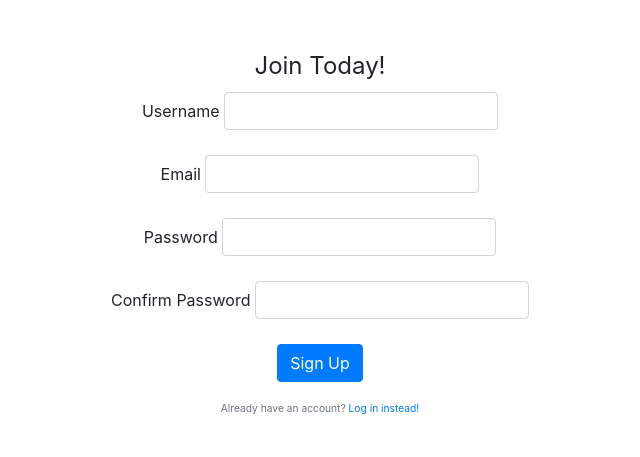
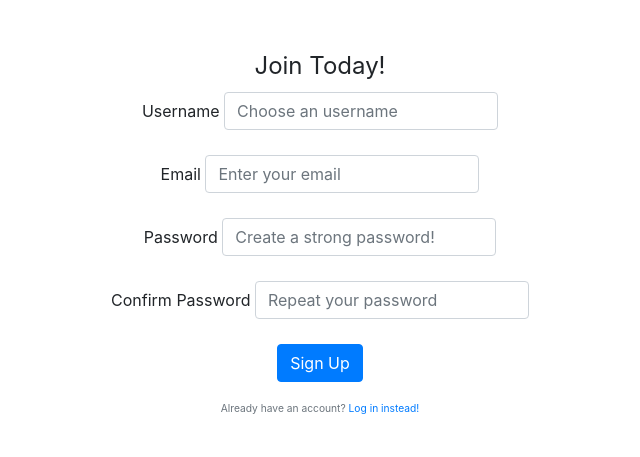
Before and after one commit to d-rocham/cs50-finance, a Flask app: page /register in a window 1280 px wide. Shown: the part 76-533 px from the top of the page, without its empty margins (320-960 px from the left). Run offline with Flask 2, Linux system fonts and the light colour scheme; some libraries are stand-ins or nearby versions.

Commit message:
Added attritbutes to form fields

```diff
--- a/application.py
+++ b/application.py
@@ -122,14 +122,13 @@ if not os.environ.get("API_KEY"):
 def login():
     form = LoginForm()
     # Forget any user_id
-    session.clear()
+    session.clear()  # TODO: check this later on. Why is it here?
 
     if request.method == "POST":
-        # TODO: this manual checks will be replaced by WTForms checks
-
         if form.validate_on_submit():  # If form validation succesful
-            flash(f"Loged in as {form.email.data}!")
-            return redirect(url_for("index"))
+            flash(f"Loged in as {form.email.data}!", "success")
+            return apology("LOGGED IN!")
+            # Session.clear() prevents apology to work.
         else:
             return render_template("login.html", form=form)
 
--- a/templates/register.html
+++ b/templates/register.html
@@ -5,10 +5,6 @@ Register
 {% endblock %}
 
 {% block main %}
-<!--TODO: Replace all this with incoming form-->
-<!--TODO: check how to re style with incoming form from server-->
-<!--TODO: How to put a placeholder attribute in WTForms imported fields?-->
-<!--TODO: What about other attributes? Check WTForms documentation-->
 <!--TODO: Re style-->
 
 <div>
@@ -21,56 +17,62 @@ Register
                 {{ form.username.label(class="register__label form-group") }}
 
                 {% if form.username.errors %}
-                {{ form.username(class= "form-control is-invalid") }}
+                {{ form.username(class= "form-control is-invalid", placeholder = "Choose an username", autocomplete =
+                "off") }}
                 <div class="invalid-feedback">
                     {% for error in form.username.errors %}
                     <span> {{ error }} </span>
                     {% endfor %}
                 </div>
                 {% else %}
-                {{ form.username(class= "form-control") }}
+                {{ form.username(class= "form-control", placeholder = "Choose an username", autocomplete = "off") }}
                 {% endif %}
             </div>
             <div class="form-group">
                 {{ form.email.label(class="register__label form-group") }}
 
                 {% if form.email.errors %}
-                {{ form.email(class="form-control is-invalid") }}
+                {{ form.email(class="form-control is-invalid", placeholder = "Enter your email", autocomplete = "off")
+                }}
                 <div class="invalid-feedback">
                     {% for error in form.email.errors %}
                     <span> {{ error }} </span>
                     {% endfor %}
                 </div>
                 {% else %}
-                {{ form.email(class="form-control") }}
+                {{ form.email(class="form-control", placeholder = "Enter your email", autocomplete = "off") }}
                 {% endif %}
             </div>
             <div class="form-group">
                 {{ form.password.label(class="register__label form-group") }}
 
                 {% if form.password.errors %}
-                {{ form.password(class="form-control is-invalid") }}
+                {{ form.password(class="form-control is-invalid", placeholder = "Create a strong password!",
+                autocomplete = "off") }}
                 <div class="invalid-feedback">
                     {% for error in form.password.errors %}
                     <span> {{ error }} </span>
                     {% endfor %}
                 </div>
                 {% else %}
-                {{ form.password(class="form-control") }}
+                {{ form.password(class="form-control", placeholder = "Create a strong password!", autocomplete = "off")
+                }}
                 {% endif %}
             </div>
             <div class="form-group">
                 {{ form.passwordConfirmation.label(class="register__label form-group") }}
 
                 {% if form.passwordConfirmation.errors %}
-                {{ form.passwordConfirmation(class="form-control is-invalid") }}
+                {{ form.passwordConfirmation(class="form-control is-invalid", placeholder ="Repeat your password",
+                autocomplete ="off") }}
                 <div class="invalid-feedback">
                     {% for error in form.passwordConfirmation.errors %}
                     <span> {{ error }} </span>
                     {% endfor %}
                 </div>
                 {% else %}
-                {{ form.passwordConfirmation(class="form-control") }}
+                {{ form.passwordConfirmation(class="form-control", placeholder ="Repeat your password", autocomplete
+                ="off") }}
                 {% endif %}
             </div>
             <div class="form-group">
```
Also changed, not shown: templates/login.html (+6 -4 lines).
